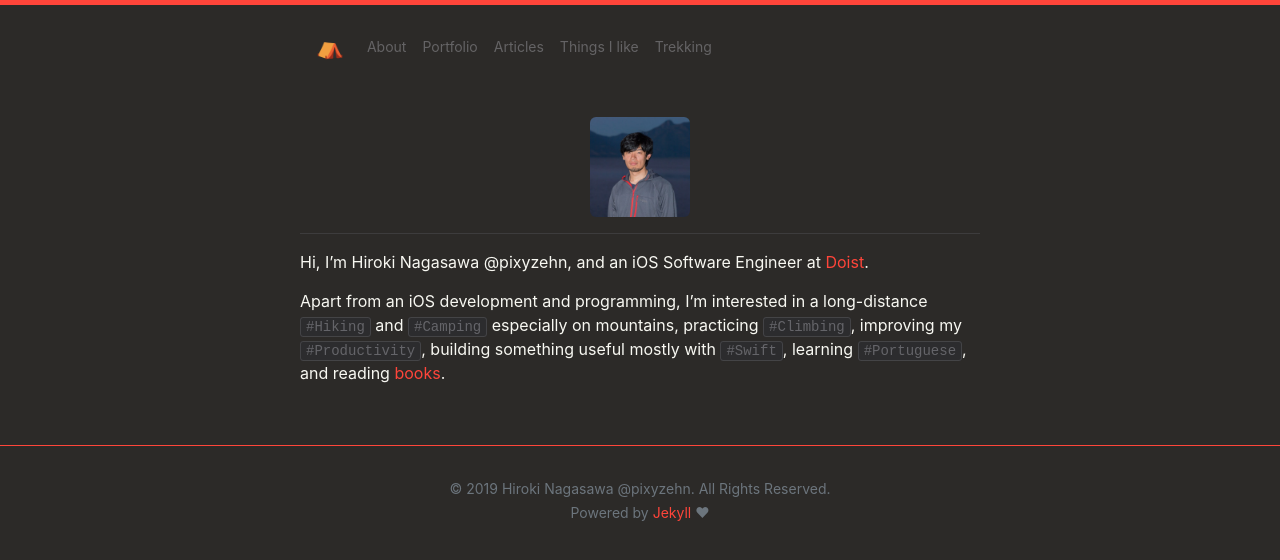
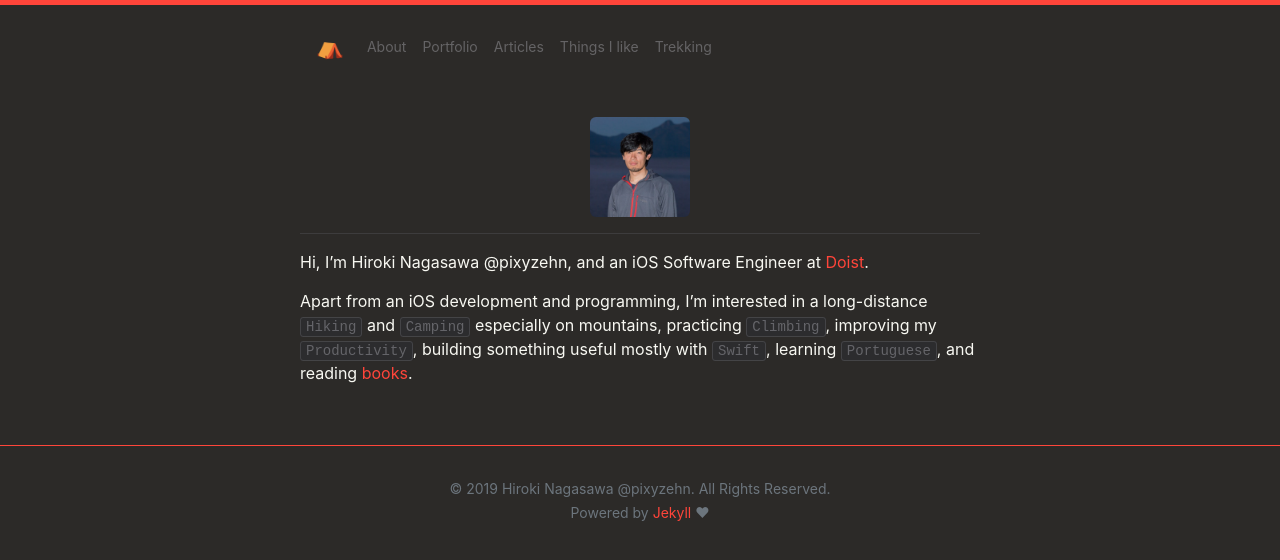
Before and after one commit to pixyzehn/pixyzehn.com, a Jekyll site: the page built from about.md, in a window 1280 px wide. Shown: the top 560 px of the page. Built offline with Jekyll 4.4.1, drawn with Linux system fonts in a browser that asks for light colours; nearby versions of some CDN libraries; library files that are not in the unit come from our copies.

```diff
--- a/about.md
+++ b/about.md
@@ -10,4 +10,4 @@ permalink: /
 
 Hi, I'm Hiroki Nagasawa @pixyzehn, and an iOS Software Engineer at [Doist](https://doist.com).
 
-Apart from an iOS development and programming, I'm interested in a long-distance `#Hiking` and `#Camping` especially on mountains, practicing `#Climbing`, improving my `#Productivity`, building something useful mostly with `#Swift`, learning `#Portuguese`, and reading [books](https://www.goodreads.com/pixyzehn).
+Apart from an iOS development and programming, I'm interested in a long-distance `Hiking` and `Camping` especially on mountains, practicing `Climbing`, improving my `Productivity`, building something useful mostly with `Swift`, learning `Portuguese`, and reading [books](https://www.goodreads.com/pixyzehn).
```
